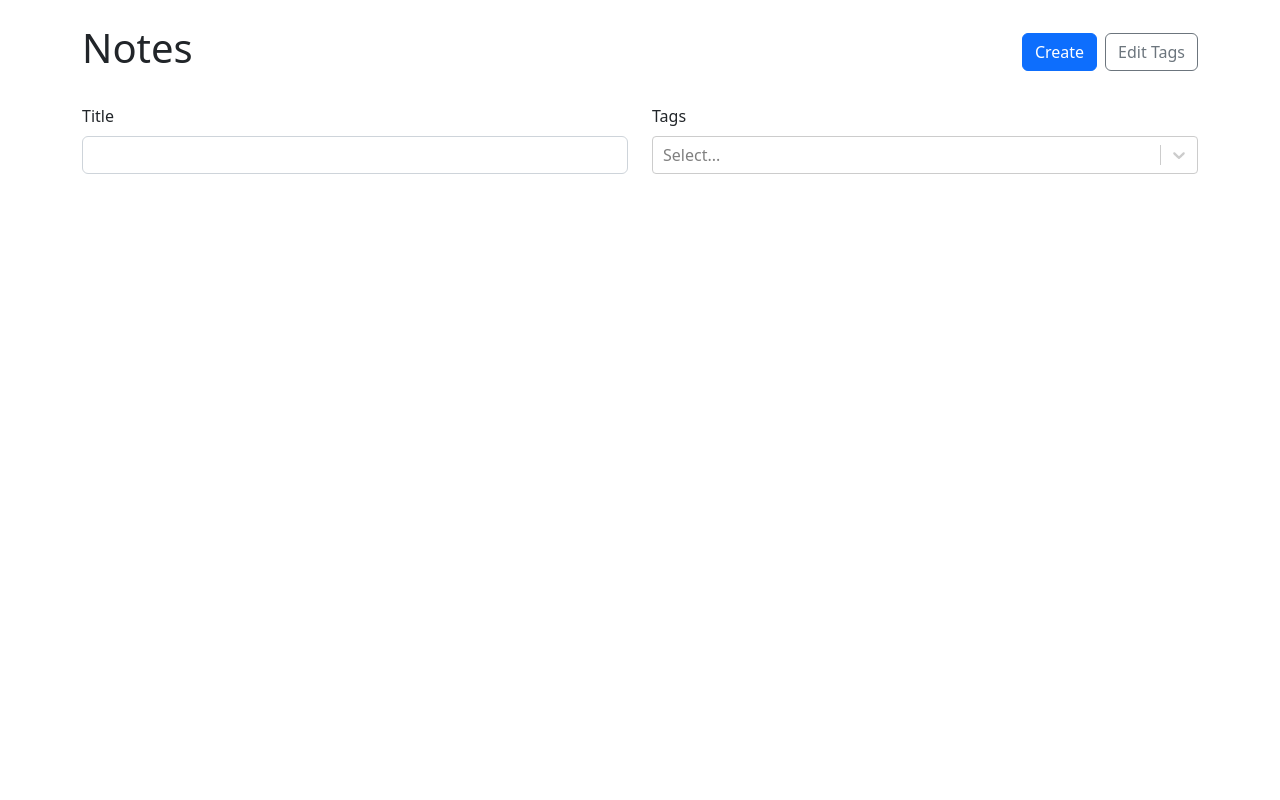
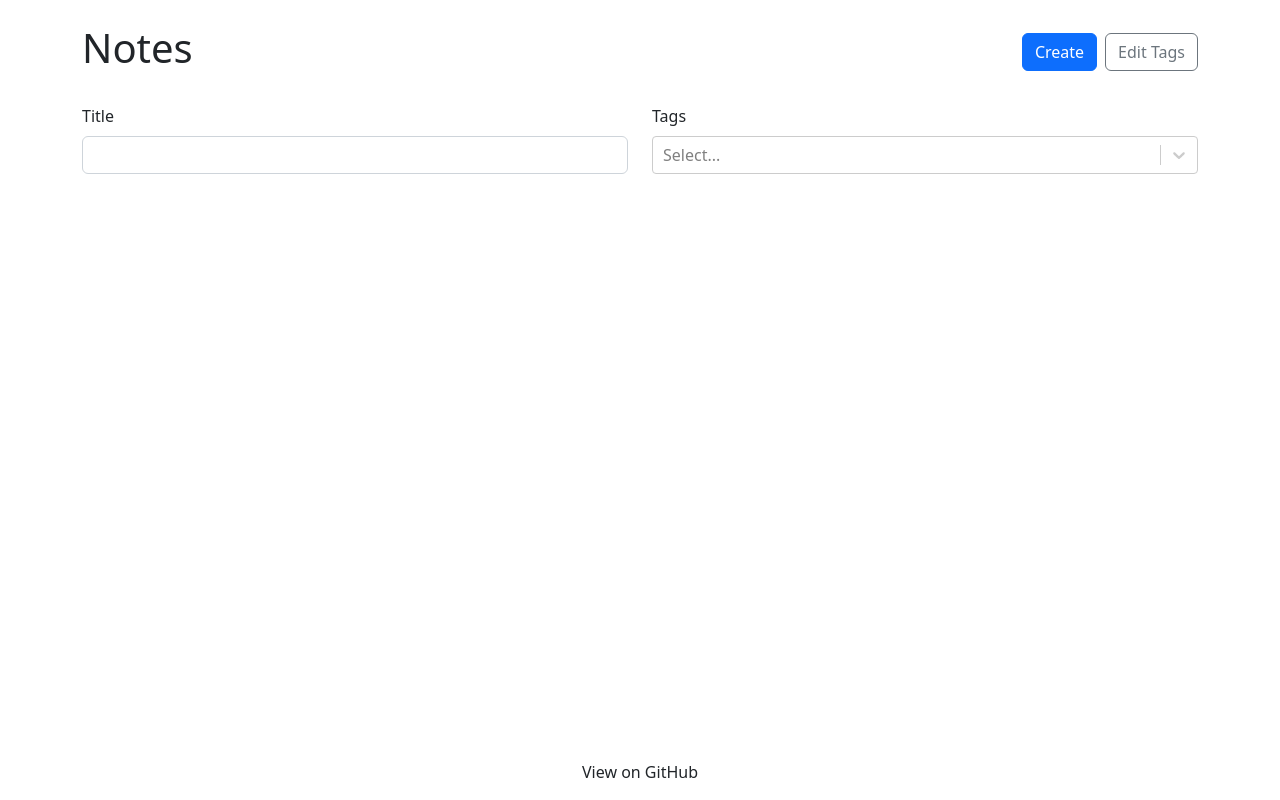
Before and after one commit to rtokala14/note-taking, a React (Vite) app: page / in a window 1280 px wide. Built offline with nearby package versions, Linux system fonts and the light colour scheme.

Commit message:
Add link to GitHub page

```diff
--- a/src/App.tsx
+++ b/src/App.tsx
@@ -1,6 +1,6 @@
 import "bootstrap/dist/css/bootstrap.min.css";
 import { useMemo } from "react";
-import { Container } from "react-bootstrap";
+import { Container, NavLink } from "react-bootstrap";
 import { Navigate, Route, Routes } from "react-router-dom";
 import NewNote from "./NewNote";
 import { useLocalStorage } from "./useLocalStorage";
@@ -136,6 +136,12 @@ function App() {
         </Route>
         <Route path="*" element={<Navigate to="/" />} />
       </Routes>
+      <NavLink
+        className="text-center fixed-bottom mb-3"
+        href="https://github.com/rtokala14/note-taking"
+      >
+        View on GitHub
+      </NavLink>
     </Container>
   );
 }
```
